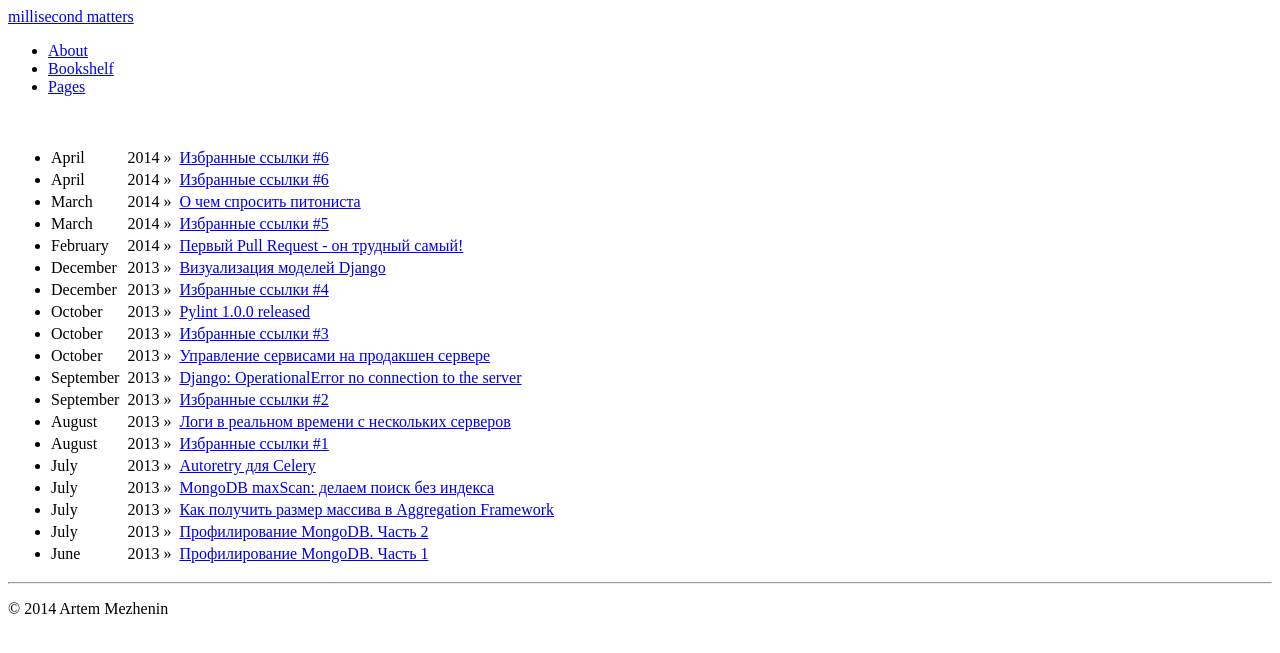
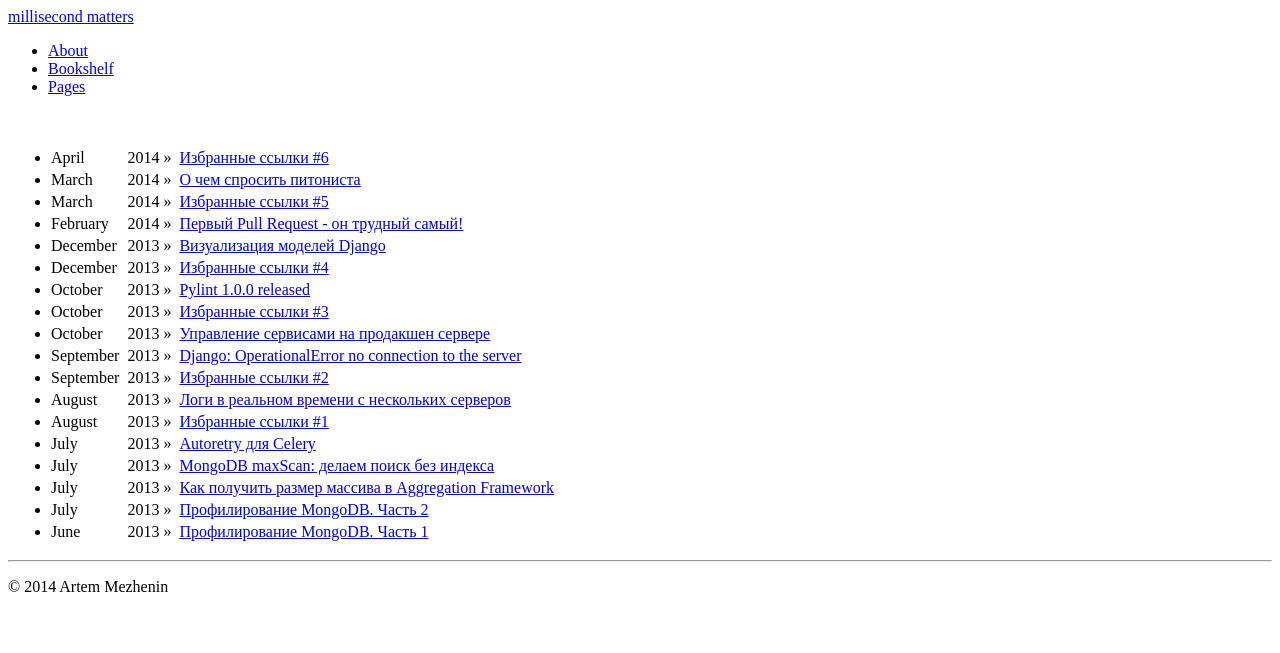
Before and after one commit to amezhenin/amezhenin_github.io, a Jekyll site: the page built from index.md, in a window 1280 px wide. Shown: the top 653 px of the page. Built offline with Jekyll 4.4.1, drawn with Linux system fonts in a browser that asks for light colours.

Commit message:
fav 7 fix

```diff
--- a/_posts/2014-04-12-favorite-7.md
+++ b/_posts/2014-04-12-favorite-7.md
@@ -1,9 +1,10 @@
 ---
 layout: post
-title: "Избранные ссылки #6"
+title: "Избранные ссылки #7"
 description: ""
 category: favorite
 tags: [избранное, favorite]
+published: false
 ---
 {% include JB/setup %}
 
```
